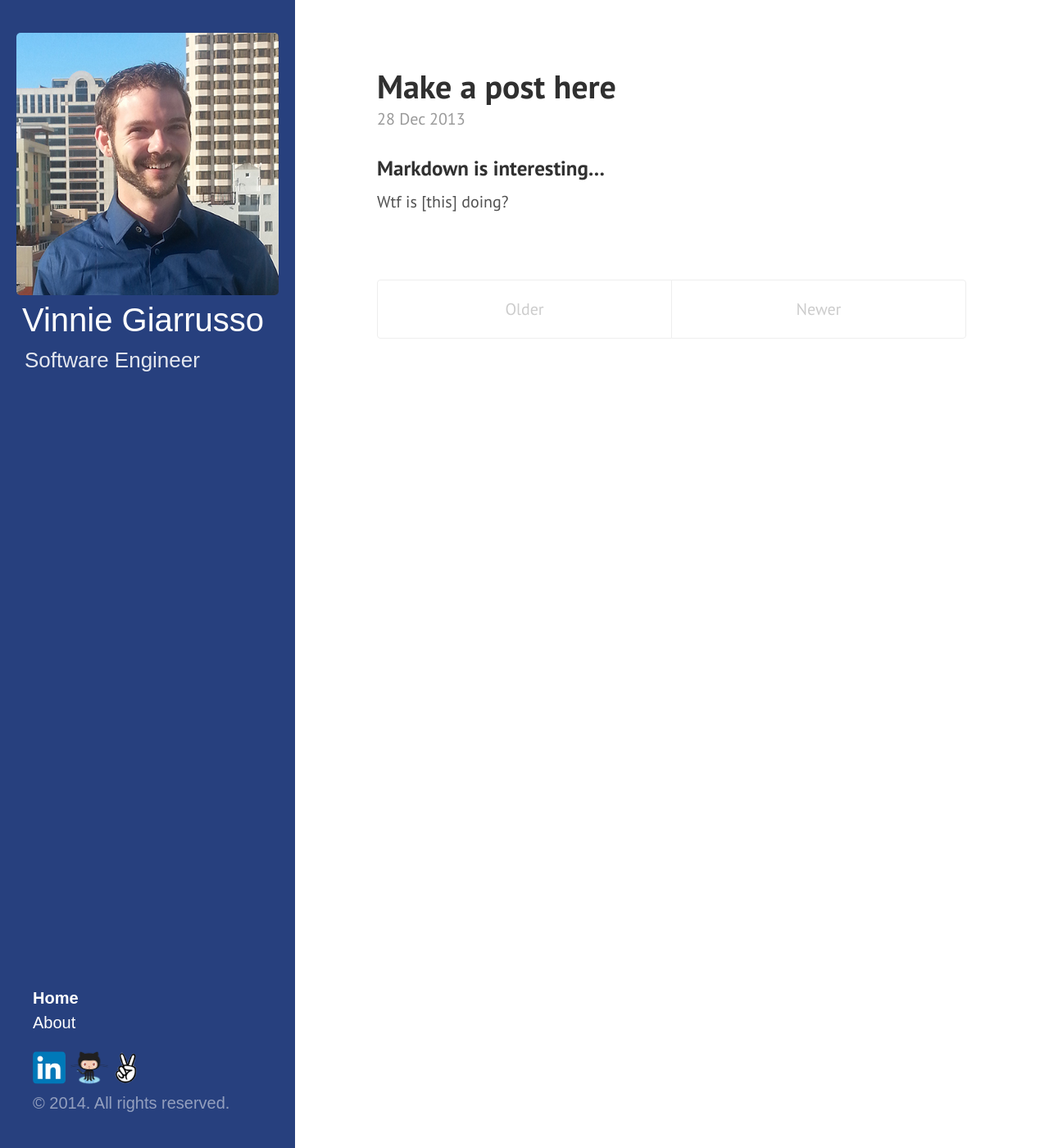
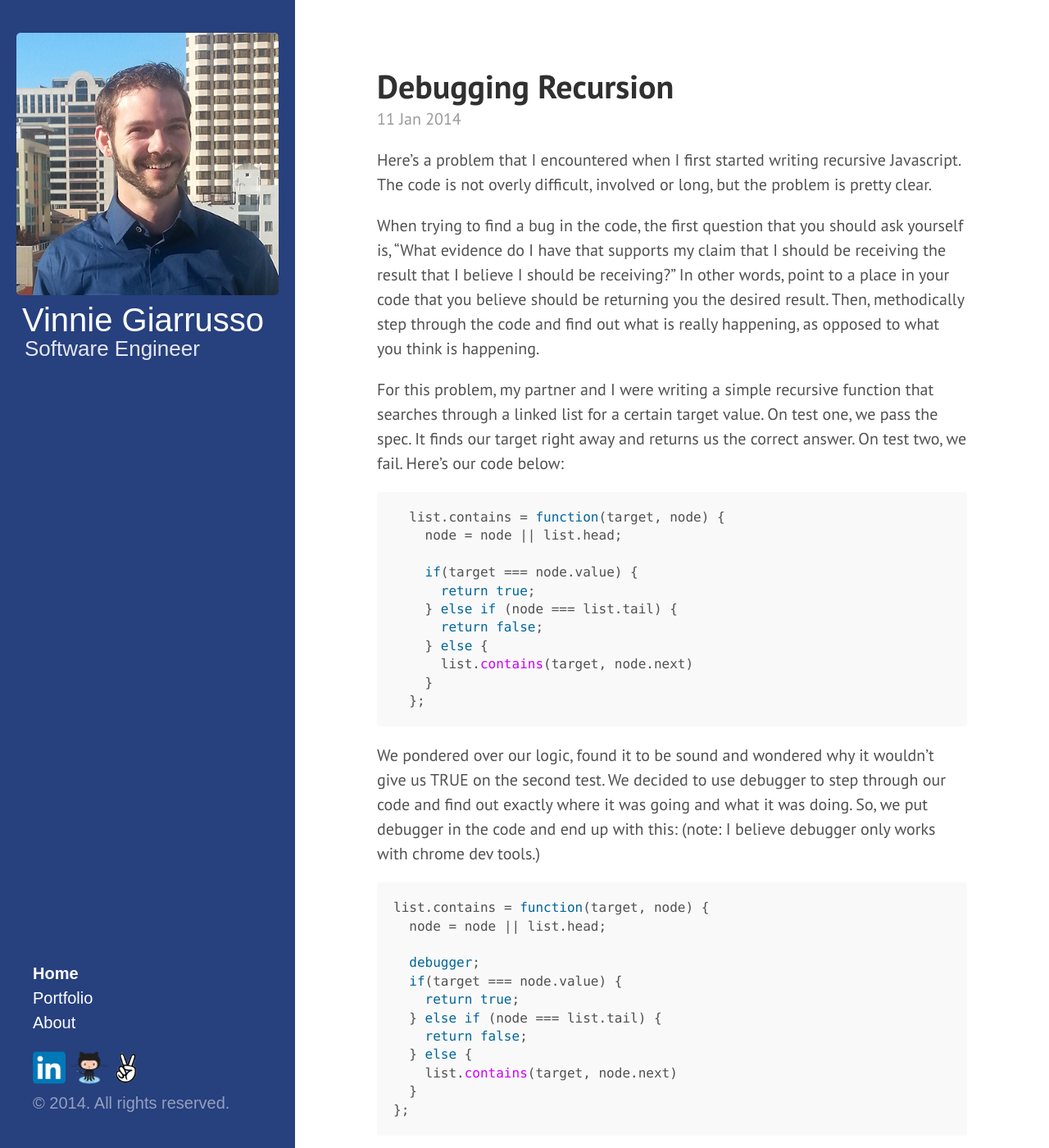
Before and after one commit to vingiarrusso/vingiarrusso.github.io, a Jekyll site: the page built from index.html, in a window 1280 px wide and 1400 px high. Shown: the whole window at 82% size. Built offline with Jekyll 4.4.1, drawn with Linux system fonts in a browser that asks for light colours; some web fonts are replaced; Markdown is read by kramdown in place of the engine named in the settings; the list of posts is cut into pages by our own code; some of the changed text lies outside the part shown.

Commit message:
changing styles, adding post, portfolio link

````diff
--- /dev/null
+++ b/Portfolio.md
@@ -0,0 +1,4 @@
+---
+layout: page
+title: Portfolio
+---
--- a/_includes/sidebar.html
+++ b/_includes/sidebar.html
@@ -29,7 +29,7 @@
     <div class="contactIcons">
       <a href="{{ site.social.linkedin }}"><img class="contactIcon" src="../public/images/linkedin.png"></a>
       <a href="{{ site.social.github }}"><img class="contactIcon" src="../public/images/Octocat.png"></a>
-      <a href="{{ site.socialg.angel }}"><img class="contactIcon" src="../public/images/AngelList.png"></a>
+      <a href="{{ site.social.angel }}"><img class="contactIcon" src="../public/images/AngelList.png"></a>
     </div>
     <p>&copy; {{ site.time | date: '%Y' }}. All rights reserved.</p>
   </div>
--- a/_posts/2013-12-28-introducing-hyde.md
+++ /dev/null
@@ -1,7 +0,0 @@
----
-layout: post
-title: Make a post here
----
-### Markdown is interesting...
-
-Wtf is [this] doing?
--- /dev/null
+++ b/_posts/2014-1-11-debugging-recursion.md
@@ -0,0 +1,74 @@
+---
+layout: post
+title: Debugging Recursion
+---
+
+Here's a problem that I encountered when I first started writing recursive Javascript.  The code is not overly difficult, involved or long, but the problem is pretty clear.
+
+When trying to find a bug in the code, the first question that you should
+ask yourself is, "What evidence do I have that supports my claim that I should be receiving the result that I believe
+I should be receiving?"  In other words, point to a place in your code that you believe should be returning you the desired result.  Then, methodically step through the code and find out what is really happening, as opposed to what you think is happening.
+
+For this problem, my partner and I were writing a simple recursive function that searches through a linked list for a certain target value.  On test one, we pass the spec.  It finds our target right away and returns us the correct answer.  On test two, we fail.  Here's our code below:
+
+``` js
+  list.contains = function(target, node) {
+    node = node || list.head;
+
+    if(target === node.value) {
+      return true;
+    } else if (node === list.tail) {
+      return false;
+    } else {
+      list.contains(target, node.next)
+    }
+  };
+```
+We pondered over our logic, found it to be sound and wondered why it wouldn't give us TRUE on the second test.  We decided to use
+debugger to step through our code and find out exactly where it was going and what it was doing. So, we put debugger in the code and end up with this:  (note: I believe debugger only works with chrome dev tools.)
+
+```js
+list.contains = function(target, node) {
+  node = node || list.head;
+
+  debugger;
+  if(target === node.value) {
+    return true;
+  } else if (node === list.tail) {
+    return false;
+  } else {
+    list.contains(target, node.next)
+  }
+};
+```
+In our spec tests, we were failing because we received a value of undefined instead of the match on the target we
+passed in.  So, we place debugger before the if statement to test whether or not our if statement was even working correctly.
+On the first test through, it successfully enters the if statement and returns true (like expected).  The second test, however,
+it shouldn't find a match the first time, which it doesn't.  We could see debugger skipping through to the else, and
+entering our recursive call.  Cool, all is working as intended so far.
+
+On the second pass, we step through the code, see that it finds the target and returns true.  Okay great, it works, it returns true.  Yet, we're still
+getting a result of undefined? How can we be returning true and also be returning undefined at the same time?
+
+What were we missing?  Answer: a return statement before the recursive call.
+
+```js
+list.contains = function(target, node) {
+  node = node || list.head;
+
+  if(target === node.value) {
+    return true;
+  } else if (node === list.tail) {
+    return false;
+  } else {
+    return list.contains(target, node.next)
+  }
+};
+```
+I'm the type of person that needs a real life example of these things, so I rationalized it this way:  I'm standing in line,
+lets call it a queue.  I get to the front and realize I'm .50 cents short to buy my coffee.  I turn to the person behind me,
+lets call him Jack.  I say, "Hey man, would you by chance happen to be able to spare .50 cents?".  Jack says "No, sorry dude.".
+Alright, well, I really want my coffee and I waited in line all this time. I'm at the front so I'm definitely not leaving now.  So, I say to Jack, "Hey, would you mind asking the person behind you if SHE has .50 cents?".  Jack obliges my request, asks her, gets an answer and then turns around back towards me and continues looking at the long list of coffee drinks above the barista's head.  "Well?", I ask him. "Oh! You wanted me to get the answer AND tell you what that answer was?  Okay, you didn't say that." This is exactly
+the bug in our code.  We asked Jack (our recursive call) to ask the person behind him (node.next) for the 'answer', which he did, but we didnt explicitly tell him to return back to us with an answer.  Jack was holding on to the answer because we didn't ask him to tell us it, so he didn't.
+
+So, the correct question we should have asked Jack would have been: "Hey, can you ask the person behind you if she has .50 cents and then tell me what she says?"  Lets run this scenario again with that question instead.  Jack asks, gets an answer, turns back to us and says "Yup, she does!".  THANKS JACK! What we do with that information is irrelevant, but now we know, she does in fact have what we were looking for.
--- a/public/css/styles.css
+++ b/public/css/styles.css
@@ -10,6 +10,7 @@
   font-size: 1.3rem;
   color: rgba(255, 255, 255, 0.88);
   margin-left: 10px;
+  line-height: 0.5rem;
 }
 .contactIcon {
   height: 2rem;
````
